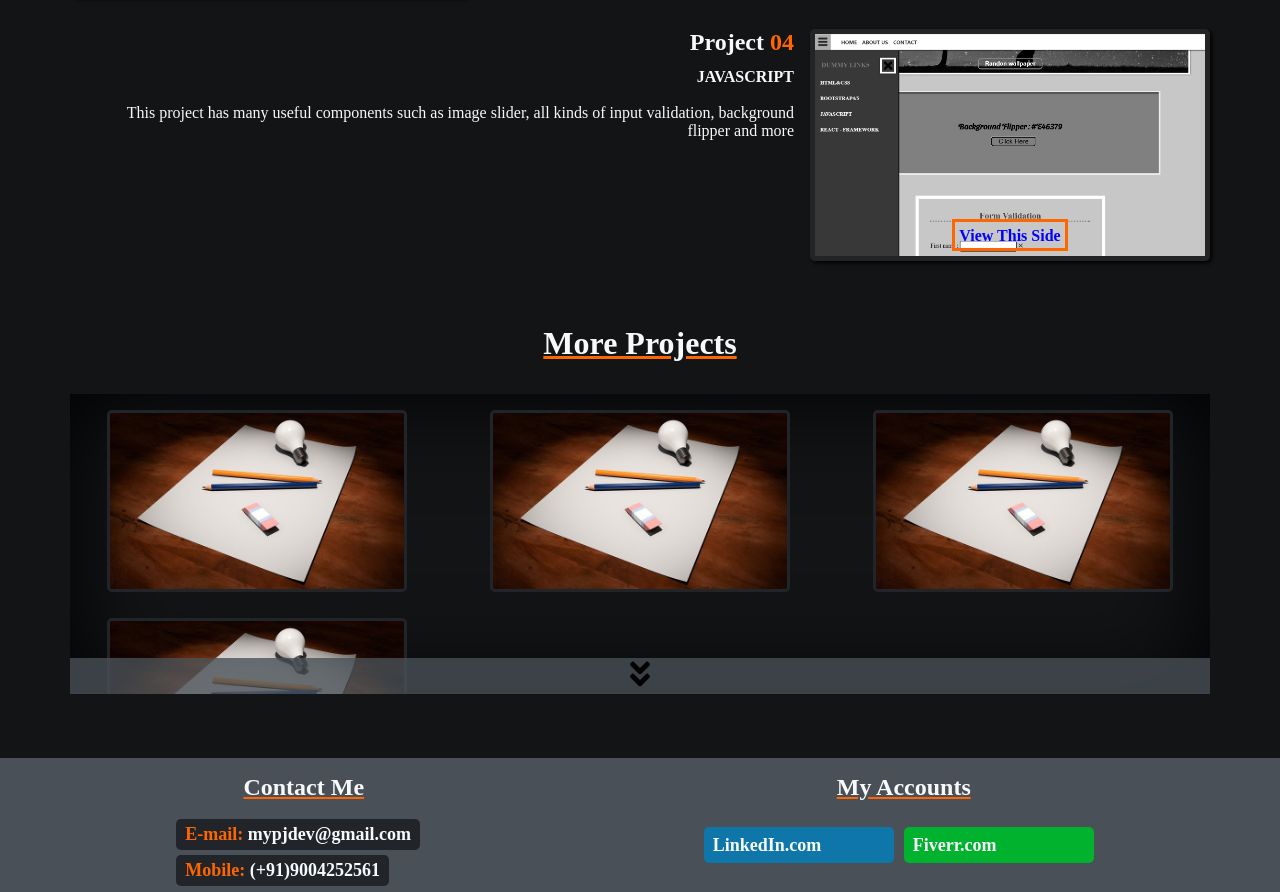
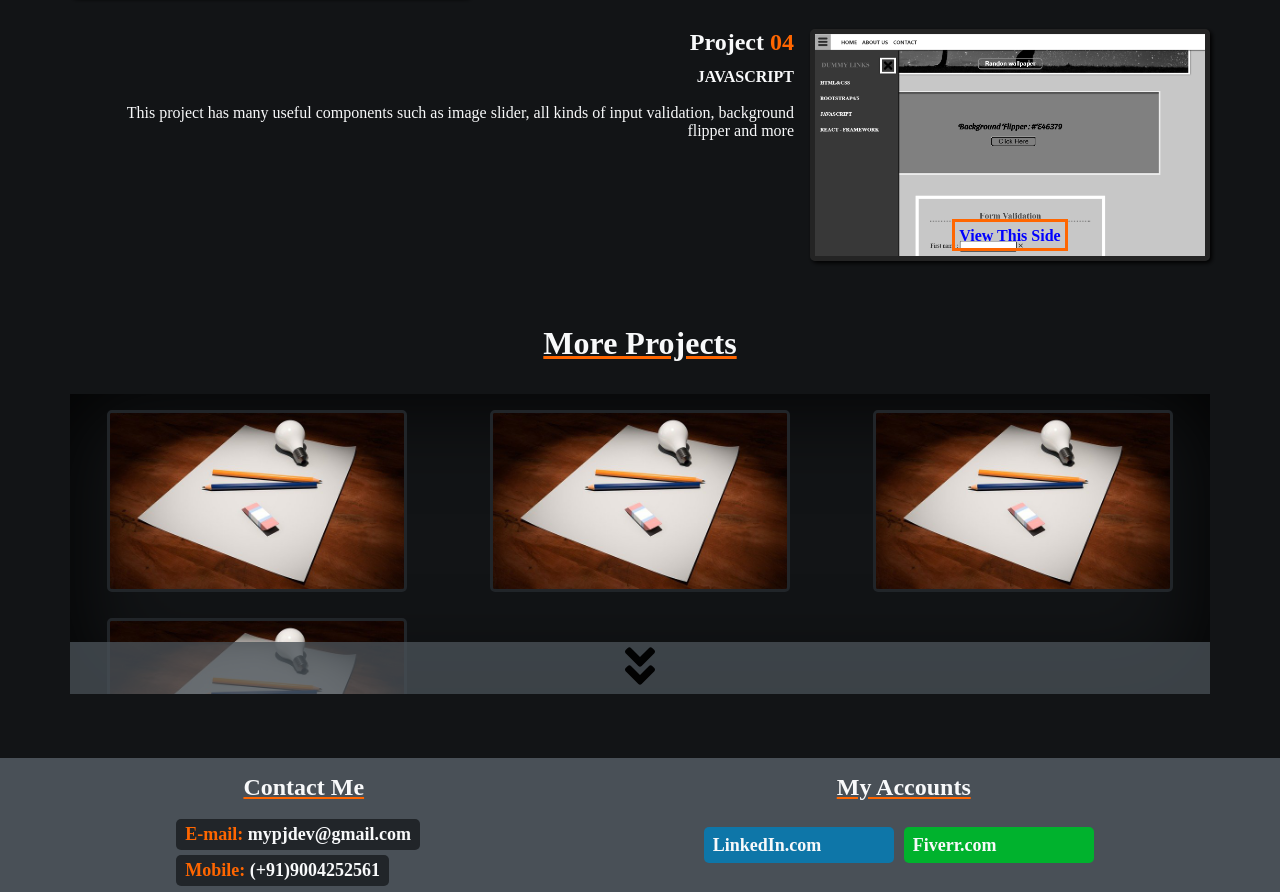
Before and after one commit to prem-jethwa/portfolio-v1, a plain HTML site: page index.html in a window 1280 px wide. Shown: the part 2034-2926 px from the top of the page. Drawn offline with nearby package versions, Linux system fonts and the light colour scheme; files whose address does not match are found by name.

```diff
--- a/css/main.css
+++ b/css/main.css
@@ -347,7 +347,7 @@
 }
 
 #btn-svg{
-    height: 2em;
+    height: 3em;
     transform: rotate(0deg);
     transition: 500ms ease;
 }
```
